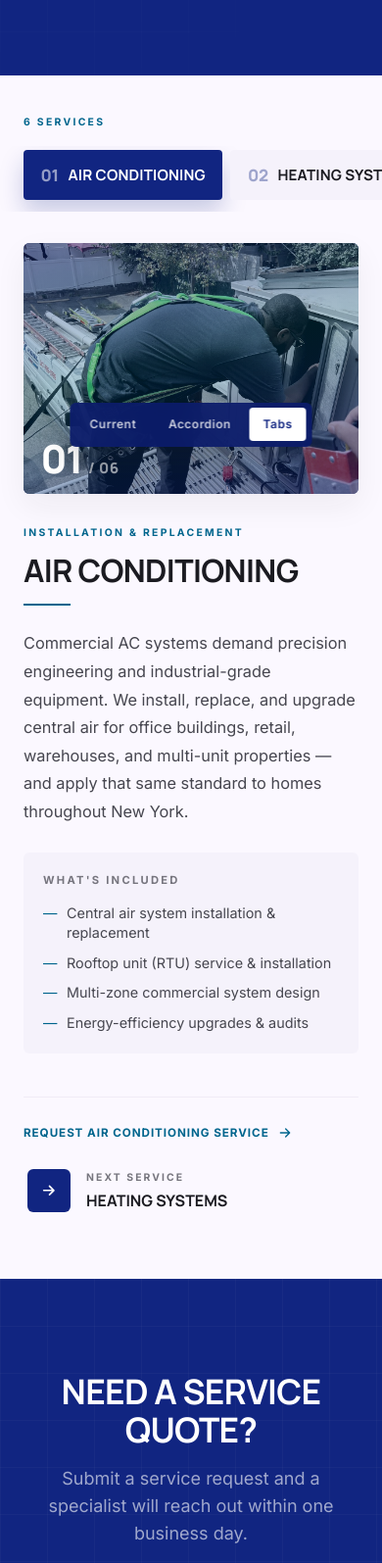
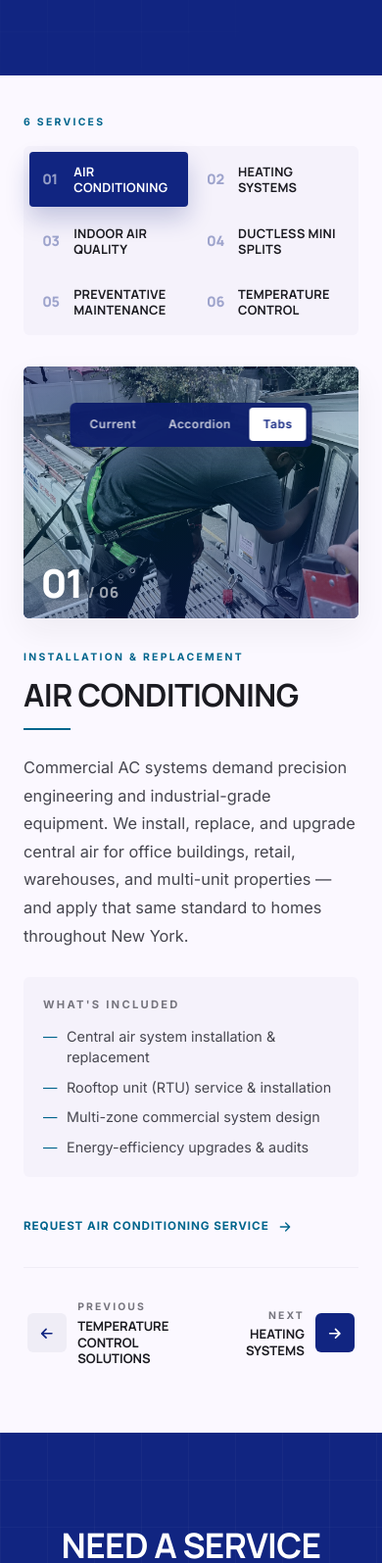
Before and after one commit to calvinadaniel/kool-energy-technology, a plain HTML site: page design-review/services/tabs.html in a window 390 px wide. Shown: the part 368-1963 px from the top of the page at 98% size. Drawn offline with nearby package versions, Linux system fonts and the light colour scheme.

Commit message:
Make the tabs layout easier to navigate on phones.
Replaces the sideways-scrolling tab strip with a grid that shows all six services (two columns on phones, three on tablets), and adds Previous and Next buttons under each service.

Co-authored-by: Cursor <cursoragent@cursor.com>

```diff
--- a/design-review/services/tabs.html
+++ b/design-review/services/tabs.html
@@ -170,28 +170,31 @@
     }
     .tab-included-box .svc-included { grid-template-columns: 1fr; }
 
-    .tab-actions {
-      display: flex;
-      flex-wrap: wrap;
-      align-items: center;
-      justify-content: space-between;
-      gap: 1.5rem;
+    .tab-actions { margin-top: 2.25rem; }
+
+    .tab-pager {
+      display: grid;
+      grid-template-columns: repeat(2, minmax(0, 1fr));
+      gap: 1rem;
       margin-top: 2.75rem;
       padding-top: 1.75rem;
       border-top: 1px solid var(--outline-variant);
     }
-    .tab-next {
-      display: inline-flex;
+    .tab-pager-btn {
+      display: flex;
       align-items: center;
       gap: 1rem;
+      min-width: 0;
       padding: 0.25rem;
       background: none;
       border: 0;
       border-radius: 0.375rem;
-      text-align: right;
+      text-align: left;
       cursor: pointer;
     }
-    .tab-next-label {
+    .tab-pager-btn.next { justify-self: end; text-align: right; }
+    .tab-pager-btn:focus-visible { outline: 2px solid var(--secondary); outline-offset: 2px; }
+    .tab-pager-label {
       display: block;
       font-size: 0.65rem;
       font-weight: 700;
@@ -200,27 +203,30 @@
       color: var(--on-surface-muted);
       margin-bottom: 0.2rem;
     }
-    .tab-next-name {
+    .tab-pager-name {
       display: block;
       font-family: 'Manrope', sans-serif;
       font-weight: 700;
       font-size: 1rem;
+      line-height: 1.25;
       text-transform: uppercase;
       color: var(--on-surface);
     }
-    .tab-next-box {
+    .tab-pager-box {
+      flex-shrink: 0;
       display: grid;
       place-items: center;
       width: 2.75rem;
       height: 2.75rem;
       border-radius: 0.375rem;
-      background: var(--primary);
-      color: #fff;
-      transition: background 0.25s ease, transform 0.3s cubic-bezier(0.22, 1, 0.36, 1);
+      background: var(--surface-container);
+      color: var(--primary);
+      transition: background 0.25s ease, color 0.25s ease, transform 0.3s cubic-bezier(0.22, 1, 0.36, 1);
     }
-    .tab-next-box svg { width: 1.1rem; height: 1.1rem; }
-    .tab-next:hover .tab-next-box { background: var(--secondary); transform: translateX(3px); }
-    .tab-next:focus-visible { outline: 2px solid var(--secondary); outline-offset: 2px; }
+    .tab-pager-btn.next .tab-pager-box { background: var(--primary); color: #fff; }
+    .tab-pager-box svg { width: 1.1rem; height: 1.1rem; }
+    .tab-pager-btn.prev:hover .tab-pager-box { background: var(--surface-high); transform: translateX(-3px); }
+    .tab-pager-btn.next:hover .tab-pager-box { background: var(--secondary); transform: translateX(3px); }
 
     @media (max-width: 1279px) {
       .tabs-layout { grid-template-columns: 18rem minmax(0, 1fr); gap: 3rem; }
@@ -228,39 +234,35 @@
     }
     @media (max-width: 1023px) {
       .tabs-layout { grid-template-columns: minmax(0, 1fr); gap: 2rem; padding: 2.5rem 0 4rem; }
-      .tabs-rail { position: static; margin: 0 -1.5rem; }
-      .tabs-rail-label, .tabs-rail-note { padding: 0 1.5rem; }
+      .tabs-rail { position: static; }
       .tabs-rail-note { display: none; }
       .tablist {
-        flex-direction: row;
-        gap: 0.5rem;
-        padding: 0.25rem 1.5rem 0.75rem;
-        background: none;
-        overflow-x: auto;
-        scroll-snap-type: x mandatory;
-        scroll-padding-inline: 1.5rem;
-        scrollbar-width: none;
+        display: grid;
+        grid-template-columns: repeat(3, minmax(0, 1fr));
+        gap: 0.4rem;
+        padding: 0.4rem;
       }
-      .tablist::-webkit-scrollbar { display: none; }
       .tab {
-        flex: 0 0 auto;
-        grid-template-columns: auto auto;
+        grid-template-columns: auto minmax(0, 1fr);
         gap: 0.6rem;
-        padding: 0.8rem 1.1rem;
-        background: var(--surface-low);
-        white-space: nowrap;
-        scroll-snap-align: start;
+        min-height: 3.5rem;
+        padding: 0.7rem 0.8rem;
       }
+      .tab-num { font-size: 0.9rem; min-width: 1.4rem; }
+      .tab-title { font-size: 0.8rem; letter-spacing: 0.02em; }
       .tab-overline, .tab-arrow { display: none; }
       .tab-media-count strong { font-size: 2.5rem; }
     }
     @media (max-width: 640px) {
+      .tablist { grid-template-columns: repeat(2, minmax(0, 1fr)); }
       .tab-media.svc-visual { aspect-ratio: 4 / 3; }
       .tab-media-count { left: 1.1rem; bottom: 1rem; }
       .tab-content { padding-top: 2rem; }
       .tab-included-box { padding: 1.25rem; }
-      .tab-actions { flex-direction: column; align-items: flex-start; }
-      .tab-next { text-align: left; flex-direction: row-reverse; }
+      .tab-pager { gap: 0.75rem; margin-top: 2rem; }
+      .tab-pager-btn { gap: 0.7rem; }
+      .tab-pager-box { width: 2.5rem; height: 2.5rem; }
+      .tab-pager-name { font-size: 0.82rem; }
     }
   </style>
   <script>
@@ -286,27 +288,19 @@
         indexOf(id) {
           return this.tabs.findIndex(function (t) { return t.id === id; });
         },
-        nextOf(id) {
-          return this.tabs[(this.indexOf(id) + 1) % this.tabs.length];
+        neighbor(step) {
+          var n = this.tabs.length;
+          return this.tabs[(this.indexOf(this.active) + step + n) % n];
         },
         select(id) {
           this.active = id;
           history.replaceState(null, '', '#' + id);
-          this.$nextTick(() => this.revealActiveTab());
-        },
-        revealActiveTab() {
-          if (this.vertical) return;
-          var tab = document.getElementById('tab-' + this.active);
-          tab.parentElement.scrollTo({ left: tab.offsetLeft - 24, behavior: 'smooth' });
         },
         selectFromHash(scroll) {
           var id = decodeURIComponent(location.hash.slice(1));
           if (this.indexOf(id) === -1) return;
           this.active = id;
-          this.$nextTick(() => {
-            this.revealActiveTab();
-            if (scroll) this.scrollToPanels();
-          });
+          if (scroll) this.$nextTick(() => this.scrollToPanels());
         },
         scrollToPanels() {
           var target = this.vertical ? document.getElementById(this.active) : this.$refs.rail;
@@ -326,14 +320,11 @@
           this.select(id);
           this.$nextTick(() => document.getElementById('tab-' + id).focus());
         },
-        goNext() {
-          var id = this.nextOf(this.active).id;
-          this.select(id);
+        go(step) {
+          this.select(this.neighbor(step).id);
           this.$nextTick(() => requestAnimationFrame(() => {
-            var panel = document.getElementById(id);
-            var btn = panel.querySelector('.tab-next');
-            if (btn) btn.focus({ preventScroll: true });
-            if (panel.getBoundingClientRect().top < 80) this.scrollToPanels();
+            var target = this.vertical ? document.getElementById(this.active) : this.$refs.rail;
+            if (target.getBoundingClientRect().top < 80) this.scrollToPanels();
           }));
         }
       };
@@ -486,10 +477,6 @@
             </div>
             <div class="tab-actions">
               <a href="../../service-request/" class="svc-link">Request air conditioning service <svg fill="none" stroke="currentColor" viewBox="0 0 24 24" aria-hidden="true"><path stroke-linecap="round" stroke-linejoin="round" stroke-width="2" d="M5 12h14M13 6l6 6-6 6"/></svg></a>
-              <button type="button" class="tab-next" @click="goNext()">
-                <span><span class="tab-next-label">Next service</span><span class="tab-next-name">Heating Systems</span></span>
-                <span class="tab-next-box" aria-hidden="true"><svg fill="none" stroke="currentColor" viewBox="0 0 24 24"><path stroke-linecap="round" stroke-linejoin="round" stroke-width="2.25" d="M5 12h14M13 6l6 6-6 6"/></svg></span>
-              </button>
             </div>
           </div>
         </div>
@@ -518,10 +505,6 @@
             </div>
             <div class="tab-actions">
               <a href="../../service-request/" class="svc-link">Request heating service <svg fill="none" stroke="currentColor" viewBox="0 0 24 24" aria-hidden="true"><path stroke-linecap="round" stroke-linejoin="round" stroke-width="2" d="M5 12h14M13 6l6 6-6 6"/></svg></a>
-              <button type="button" class="tab-next" @click="goNext()">
-                <span><span class="tab-next-label">Next service</span><span class="tab-next-name">Indoor Air Quality</span></span>
-                <span class="tab-next-box" aria-hidden="true"><svg fill="none" stroke="currentColor" viewBox="0 0 24 24"><path stroke-linecap="round" stroke-linejoin="round" stroke-width="2.25" d="M5 12h14M13 6l6 6-6 6"/></svg></span>
-              </button>
             </div>
           </div>
         </div>
@@ -550,10 +533,6 @@
             </div>
             <div class="tab-actions">
               <a href="../../service-request/" class="svc-link">Request an air quality assessment <svg fill="none" stroke="currentColor" viewBox="0 0 24 24" aria-hidden="true"><path stroke-linecap="round" stroke-linejoin="round" stroke-width="2" d="M5 12h14M13 6l6 6-6 6"/></svg></a>
-              <button type="button" class="tab-next" @click="goNext()">
-                <span><span class="tab-next-label">Next service</span><span class="tab-next-name">Ductless Mini Splits</span></span>
-                <span class="tab-next-box" aria-hidden="true"><svg fill="none" stroke="currentColor" viewBox="0 0 24 24"><path stroke-linecap="round" stroke-linejoin="round" stroke-width="2.25" d="M5 12h14M13 6l6 6-6 6"/></svg></span>
-              </button>
             </div>
           </div>
         </div>
@@ -582,10 +561,6 @@
             </div>
             <div class="tab-actions">
               <a href="../../service-request/" class="svc-link">Request a mini split quote <svg fill="none" stroke="currentColor" viewBox="0 0 24 24" aria-hidden="true"><path stroke-linecap="round" stroke-linejoin="round" stroke-width="2" d="M5 12h14M13 6l6 6-6 6"/></svg></a>
-              <button type="button" class="tab-next" @click="goNext()">
-                <span><span class="tab-next-label">Next service</span><span class="tab-next-name">Preventative Maintenance</span></span>
-                <span class="tab-next-box" aria-hidden="true"><svg fill="none" stroke="currentColor" viewBox="0 0 24 24"><path stroke-linecap="round" stroke-linejoin="round" stroke-width="2.25" d="M5 12h14M13 6l6 6-6 6"/></svg></span>
-              </button>
             </div>
           </div>
         </div>
@@ -614,10 +589,6 @@
             </div>
             <div class="tab-actions">
               <a href="../../service-request/" class="svc-link">Set up a maintenance plan <svg fill="none" stroke="currentColor" viewBox="0 0 24 24" aria-hidden="true"><path stroke-linecap="round" stroke-linejoin="round" stroke-width="2" d="M5 12h14M13 6l6 6-6 6"/></svg></a>
-              <button type="button" class="tab-next" @click="goNext()">
-                <span><span class="tab-next-label">Next service</span><span class="tab-next-name">Temperature Control</span></span>
-                <span class="tab-next-box" aria-hidden="true"><svg fill="none" stroke="currentColor" viewBox="0 0 24 24"><path stroke-linecap="round" stroke-linejoin="round" stroke-width="2.25" d="M5 12h14M13 6l6 6-6 6"/></svg></span>
-              </button>
             </div>
           </div>
         </div>
@@ -646,13 +617,20 @@
             </div>
             <div class="tab-actions">
               <a href="../../service-request/" class="svc-link">Request a specialty consultation <svg fill="none" stroke="currentColor" viewBox="0 0 24 24" aria-hidden="true"><path stroke-linecap="round" stroke-linejoin="round" stroke-width="2" d="M5 12h14M13 6l6 6-6 6"/></svg></a>
-              <button type="button" class="tab-next" @click="goNext()">
-                <span><span class="tab-next-label">Back to start</span><span class="tab-next-name">Air Conditioning</span></span>
-                <span class="tab-next-box" aria-hidden="true"><svg fill="none" stroke="currentColor" viewBox="0 0 24 24"><path stroke-linecap="round" stroke-linejoin="round" stroke-width="2.25" d="M5 12h14M13 6l6 6-6 6"/></svg></span>
-              </button>
             </div>
           </div>
         </div>
+
+        <nav class="tab-pager" aria-label="Browse services">
+          <button type="button" class="tab-pager-btn prev" @click="go(-1)">
+            <span class="tab-pager-box" aria-hidden="true"><svg fill="none" stroke="currentColor" viewBox="0 0 24 24"><path stroke-linecap="round" stroke-linejoin="round" stroke-width="2.25" d="M19 12H5M11 6l-6 6 6 6"/></svg></span>
+            <span><span class="tab-pager-label">Previous</span><span class="tab-pager-name" x-text="neighbor(-1).name">Temperature Control Solutions</span></span>
+          </button>
+          <button type="button" class="tab-pager-btn next" @click="go(1)">
+            <span><span class="tab-pager-label">Next</span><span class="tab-pager-name" x-text="neighbor(1).name">Heating Systems</span></span>
+            <span class="tab-pager-box" aria-hidden="true"><svg fill="none" stroke="currentColor" viewBox="0 0 24 24"><path stroke-linecap="round" stroke-linejoin="round" stroke-width="2.25" d="M5 12h14M13 6l6 6-6 6"/></svg></span>
+          </button>
+        </nav>
 
       </div>
     </div>
```
